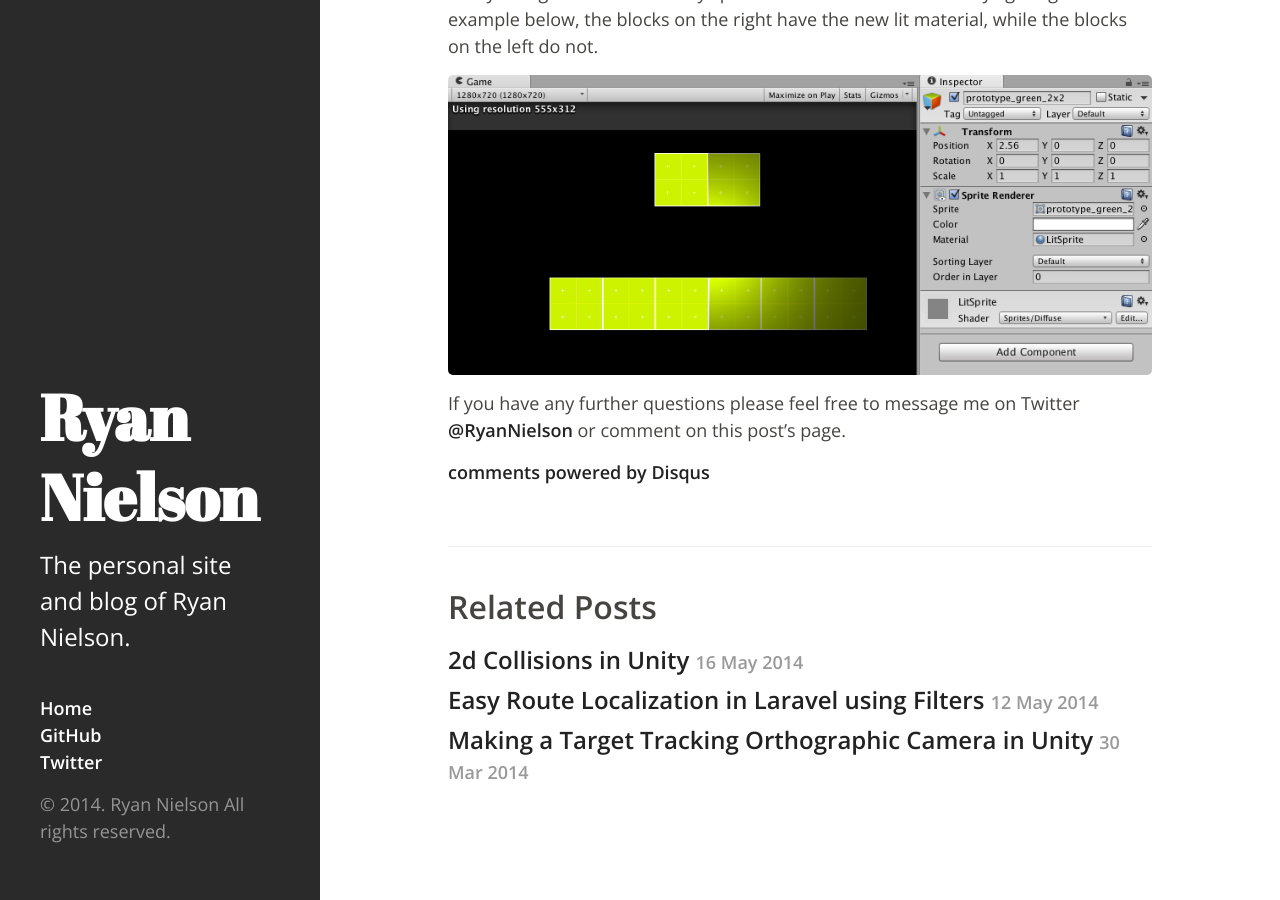
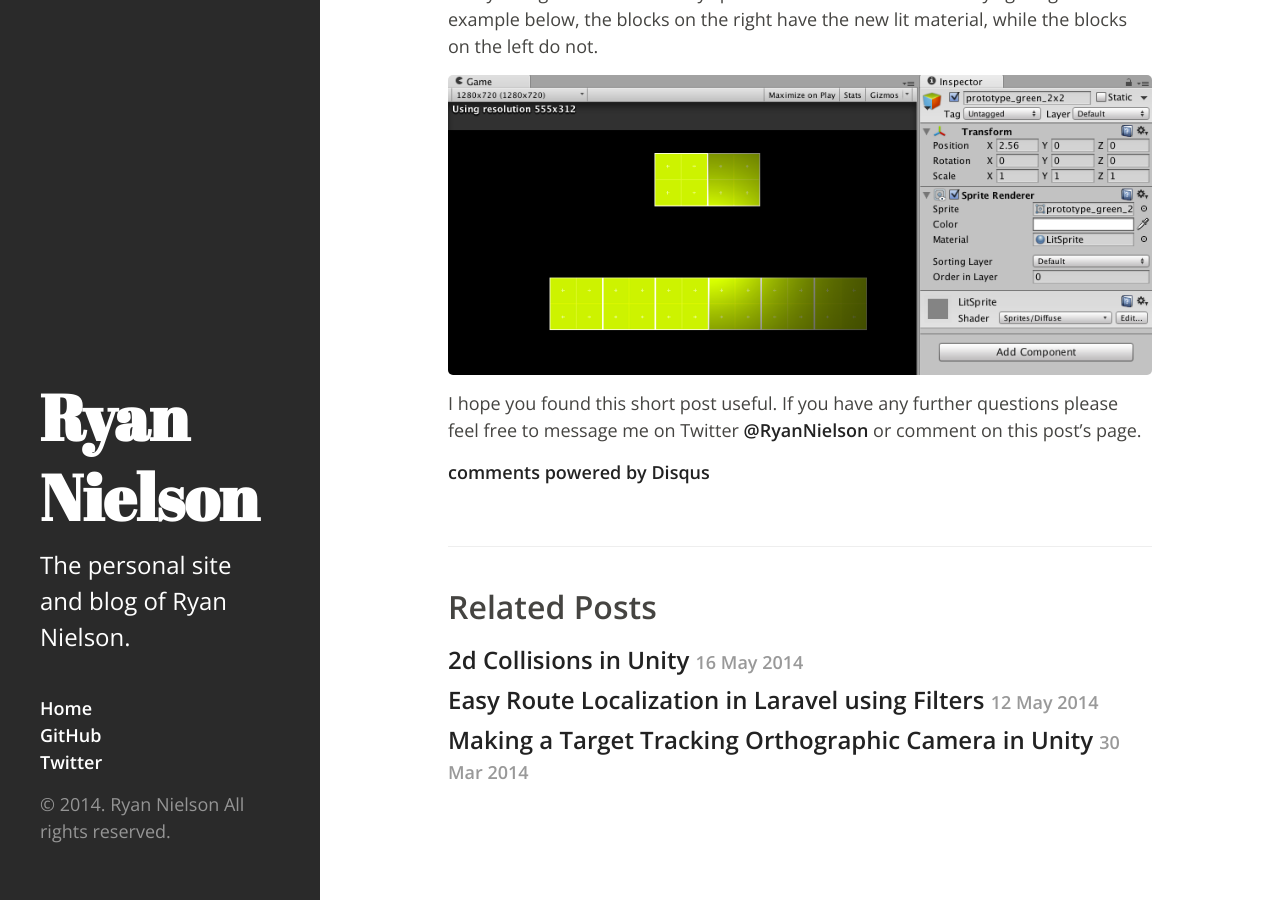
Before and after one commit to PLaRoche/ryannielson.github.io, a Jekyll site: the page built from _posts/2014-07-20-sprite-lighting-in-unity.md, in a window 1280 px wide and 900 px high, scrolled down 1181 px. Built offline with Jekyll 4.4.1, drawn with Linux system fonts in a browser that asks for light colours; Markdown is read by kramdown in place of the engine named in the settings; comment, search, counter and statistics services are not loaded.

Commit message:
Fixed some content issues

```diff
--- a/_posts/2014-07-20-sprite-lighting-in-unity.md
+++ b/_posts/2014-07-20-sprite-lighting-in-unity.md
@@ -17,4 +17,4 @@ To get lighting to working on sprites, it's just a matter of creating a material
 
 ![Lit Sprites](/public/images/2014-07-20/lit_sprites.png "The camera tracking three targets (green and red)")
 
-If you have any further questions please feel free to message me on Twitter [@RyanNielson](https://twitter.com/ryannielson) or comment on this post's page.
+I hope you found this short post useful. If you have any further questions please feel free to message me on Twitter [@RyanNielson](https://twitter.com/ryannielson) or comment on this post's page.
```
